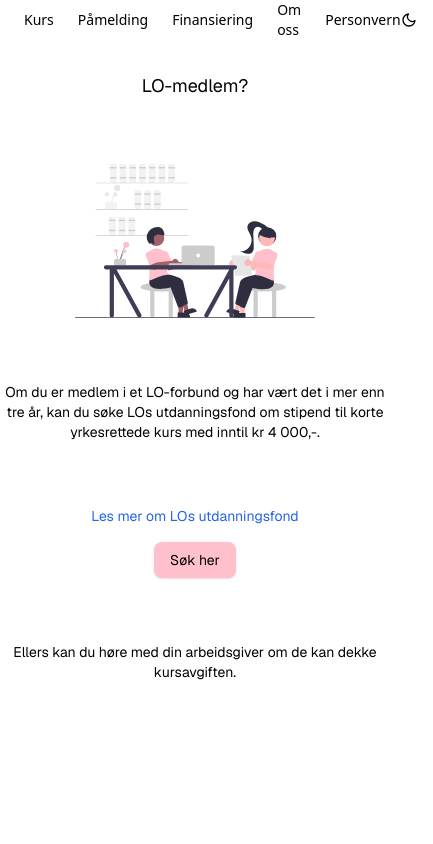
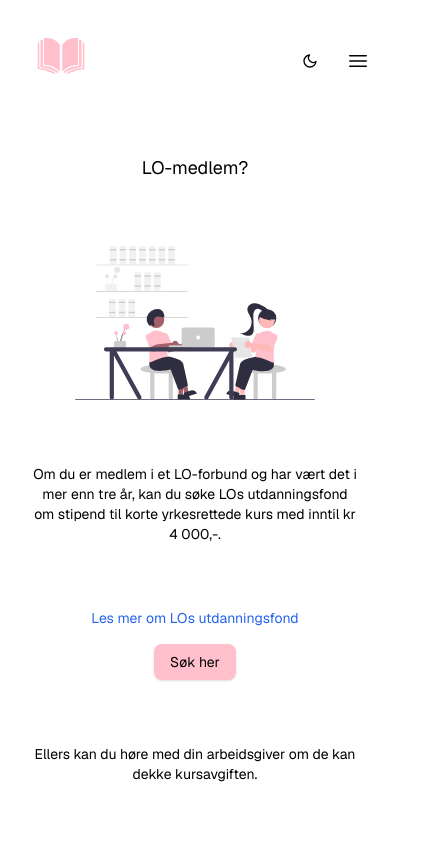
Before and after one commit to andreasgarvik/bisale, a Next.js app: page /finansiering in a window 390 px wide. Shown: the top 844 px of the page, 433 px wide, since content can reach past the window. Built offline with nearby package versions, Linux system fonts and the light colour scheme.

Commit message:
fikse navbar

```diff
--- a/package.json
+++ b/package.json
@@ -9,6 +9,7 @@
     "lint": "next lint"
   },
   "dependencies": {
+    "@heroicons/react": "^2.2.0",
     "lucide-react": "^0.482.0",
     "next": "15.1.7",
     "next-themes": "^0.4.4",
--- a/src/app/components/NavBar.tsx
+++ b/src/app/components/NavBar.tsx
@@ -1,14 +1,28 @@
-
-import React from 'react';
+'use client'
+import React, { useState } from 'react';
 import Image from "next/image";
 import Link from 'next/link'
 import ThemeSwitch from './ThemeSwitch';
+import { Bars3Icon, XMarkIcon } from '@heroicons/react/24/solid';
 
 const NavBar = () => {
+  const [isOpen, setIsOpen] = useState(false);
+
+  const toggleMenu = () => {
+    setIsOpen(!isOpen);
+  };
+
+  // Bestemmer om header skal ha skygge basert på om mobilmeny er åpen
+  // **OPPDATERT**: Ingen skygge når menyen er lukket.
+  const headerShadow = isOpen ? 'shadow-lg' : ''; // Tom streng '' betyr ingen skygge-klasse legges til
+
   return (
-    <header>
-      <nav className="flex justify-between items-center">
-        <div className="flex items-center gap-6">
+    // Bruker headerShadow variabelen. transition-shadow sørger for animasjon når skyggen endres.
+    <header className={`sticky top-0 z-20 bg-white dark:bg-gray-900 ${headerShadow} transition-shadow duration-300`}>
+      {/* Hovedinnholdet i navbaren (logo, desktop-lenker, knapper) */}
+      <nav className="flex items-center justify-between p-4">
+        {/* Logo */}
+        <div className="flex-shrink-0">
           <Link href="/">
             <Image
               src="/logo.svg"
@@ -18,16 +32,58 @@
               priority
             />
           </Link>
-          <Link href="/kurs" className="text-sm">Kurs</Link>
-          <Link href="/delta" className="text-sm">Påmelding</Link>
-          <Link href="/finansiering" className="text-sm">Finansiering</Link>
-          <Link href="/om-oss" className="text-sm">Om oss</Link>
-          <Link href="/personvern" className="text-sm">Personvern</Link>
         </div>
-        <div className="pr-4">
+
+        {/* Høyre side: Desktop-lenker (skjult på mobil), ThemeSwitch, Mobilmeny-knapp */}
+        <div className="flex items-center gap-4">
+          {/* Desktop Links (Vises kun på md og større) */}
+          <div className="hidden md:flex md:items-center md:space-x-6">
+            <Link href="/kurs" className="text-sm hover:text-blue-600 dark:hover:text-blue-400">Kurs</Link>
+            <Link href="/delta" className="text-sm hover:text-blue-600 dark:hover:text-blue-400">Påmelding</Link>
+            <Link href="/finansiering" className="text-sm hover:text-blue-600 dark:hover:text-blue-400">Finansiering</Link>
+            <Link href="/om-oss" className="text-sm hover:text-blue-600 dark:hover:text-blue-400">Om oss</Link>
+            <Link href="/personvern" className="text-sm hover:text-blue-600 dark:hover:text-blue-400">Personvern</Link>
+          </div>
+
+          {/* Theme Switch */}
           <ThemeSwitch />
+
+          {/* Mobilmeny-knapp (Vises kun på mobil) */}
+          <button
+            onClick={toggleMenu}
+            className="ml-2 rounded p-1 focus:outline-none focus:ring-2 focus:ring-inset focus:ring-blue-500 md:hidden"
+            aria-expanded={isOpen}
+            aria-controls="mobile-menu-panel"
+          >
+            <span className="sr-only">{isOpen ? 'Lukk meny' : 'Åpne meny'}</span>
+            {isOpen ? (
+              <XMarkIcon className="block h-6 w-6" aria-hidden="true" />
+            ) : (
+              <Bars3Icon className="block h-6 w-6" aria-hidden="true" />
+            )}
+          </button>
         </div>
       </nav>
+
+      {/* Mobilmeny Panel (Animeres med max-height) */}
+      <div
+        id="mobile-menu-panel"
+        className={`
+          w-full md:hidden
+          bg-white dark:bg-gray-800
+          overflow-hidden transition-[max-height,padding,border] duration-300 ease-in-out
+          ${isOpen ? 'max-h-96 p-4 border-t border-gray-200 dark:border-gray-700' : 'max-h-0 p-0 border-transparent'}
+        `}
+      >
+        {/* Lenker inne i mobilpanelet */}
+        <div className="flex flex-col space-y-1">
+          <Link href="/kurs" onClick={() => setIsOpen(false)} className="block rounded px-3 py-2 text-base font-medium text-gray-700 dark:text-gray-200 hover:bg-gray-100 dark:hover:bg-gray-700">Kurs</Link>
+          <Link href="/delta" onClick={() => setIsOpen(false)} className="block rounded px-3 py-2 text-base font-medium text-gray-700 dark:text-gray-200 hover:bg-gray-100 dark:hover:bg-gray-700">Påmelding</Link>
+          <Link href="/finansiering" onClick={() => setIsOpen(false)} className="block rounded px-3 py-2 text-base font-medium text-gray-700 dark:text-gray-200 hover:bg-gray-100 dark:hover:bg-gray-700">Finansiering</Link>
+          <Link href="/om-oss" onClick={() => setIsOpen(false)} className="block rounded px-3 py-2 text-base font-medium text-gray-700 dark:text-gray-200 hover:bg-gray-100 dark:hover:bg-gray-700">Om oss</Link>
+          <Link href="/personvern" onClick={() => setIsOpen(false)} className="block rounded px-3 py-2 text-base font-medium text-gray-700 dark:text-gray-200 hover:bg-gray-100 dark:hover:bg-gray-700">Personvern</Link>
+        </div>
+      </div>
     </header>
   );
 };
--- a/src/app/finansiering/page.tsx
+++ b/src/app/finansiering/page.tsx
@@ -18,7 +18,7 @@
           priority
         />
       </div>
-      <div className="max-w-2xl w-full text-center text-sm">
+      <div className="max-w-2xl w-full text-center text-sm pr-8 pl-8">
         Om du er medlem i et LO-forbund og har vært det i mer enn tre år, kan du søke LOs utdanningsfond om stipend til korte yrkesrettede kurs med inntil kr 4 000,-.
       </div>
       <div className="flex flex-col items-center text-center text-sm">
@@ -29,7 +29,7 @@
           <LinkButton to="https://utdanningsfond.lo.no/" />
         </div>
       </div>
-      <div className="flex flex-col items-center text-center text-sm">
+      <div className="flex flex-col items-center text-center text-sm pr-8 pl-8">
         Ellers kan du høre med din arbeidsgiver om de kan dekke kursavgiften.
       </div>
     </main>
--- a/src/app/personvern/page.tsx
+++ b/src/app/personvern/page.tsx
@@ -6,7 +6,7 @@
       <div className="flex flex-col max-w-2xl w-full items-center">
         <h1 className="text-xl font-bold pb-4">Personvern</h1>
         <iframe
-          src="https://files.gdprcontrol.no/d86255bb-b2a7-461b-81e9-354d38b8e374.html"
+          src="https://files.gdprcontrol.no/9307b3d6-e14f-4a74-901b-5c69320ed9e7.html"
           title="Personvernerklæring"
           className="max-w-2xl w-full h-96 bg-gray-100 rounded-lg"
 
```
Also changed, not shown: 1 other file (tests, documents, lock files or other folders).
